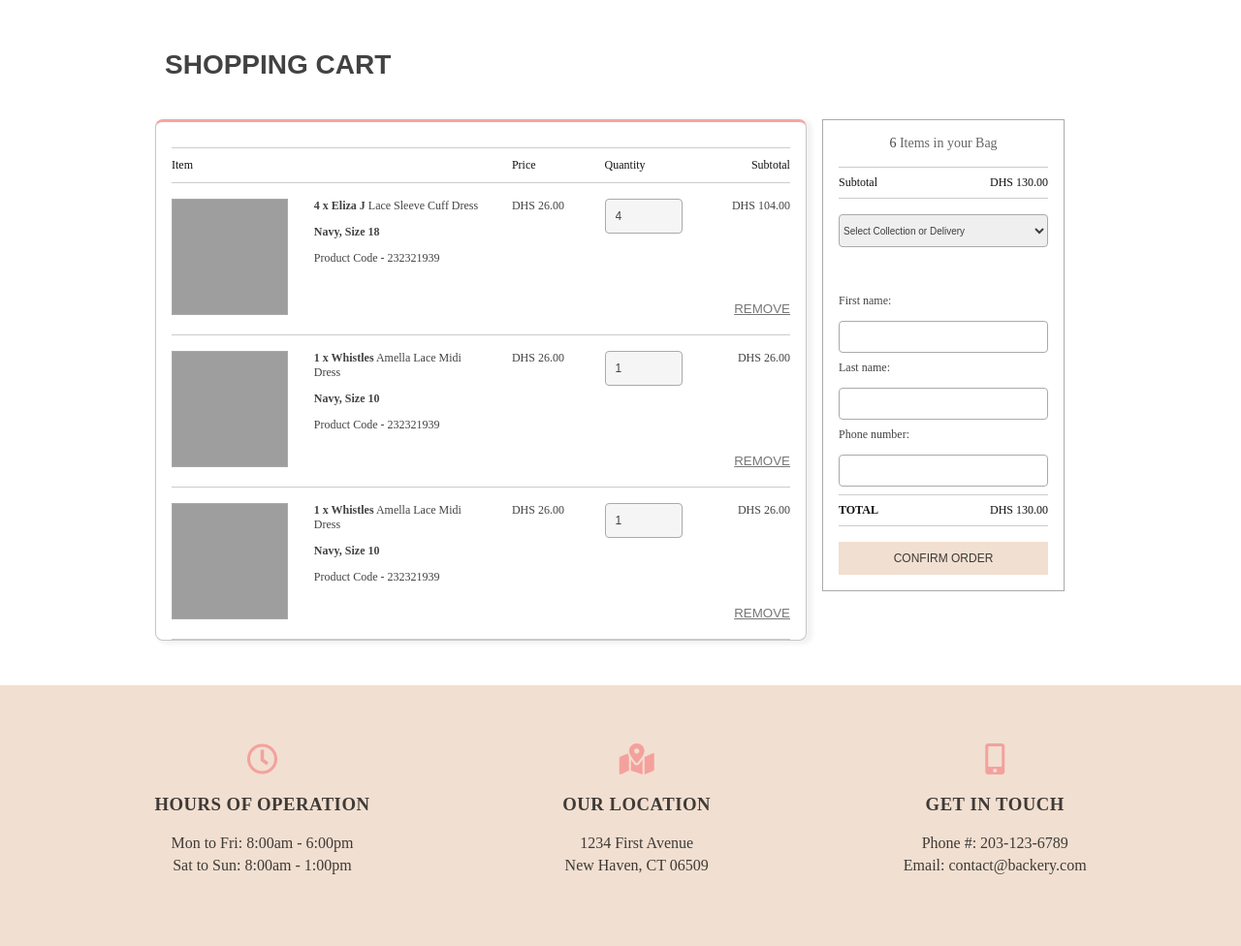
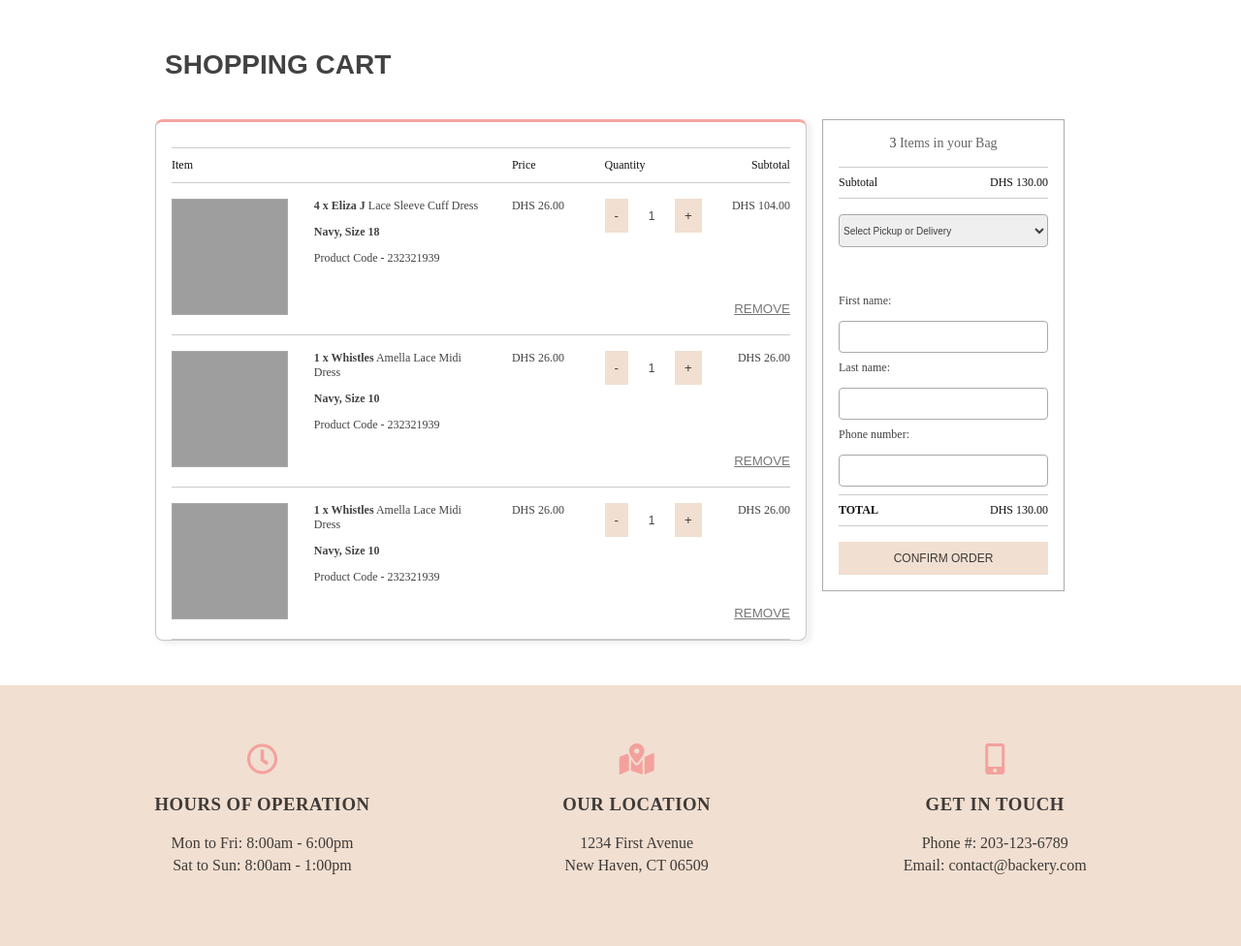
Before and after one commit to ImanIra0ui/Bakery-Web-Application, a Django app: page /cart/ in a window 1280 px wide. Shown: the part 153-1129 px from the top of the page at 97% size. Run offline with Django 3.2, Linux system fonts and the light colour scheme; some libraries are stand-ins or nearby versions; grey boxes are pictures that could not be loaded.

Commit message:
cart buttons

```diff
--- a/nebs/main/static/shopping.css
+++ b/nebs/main/static/shopping.css
@@ -58,6 +58,16 @@ h1 {
     border-top-width: 3px;
 }
 
+.quantity {
+  display: flex;
+  flex-direction: row;
+}
+
+.buttonadd{
+  background-color: #f1dfd1;
+  cursor:pointer;
+  padding: 10px;
+}
 
 input,
 button {
@@ -231,12 +242,12 @@ li.subtotal:before {
 }
 
 .quantity-field {
-  background-color: whitesmoke;
-  border: 1px solid #aaa;
+  background-color: white;
   border-radius: 4px;
   font-size: 0.75rem;
   padding: 10px;
-  width: 5rem;
+  width: 3rem;
+  text-align: center;
 }
 
 aside {
--- a/nebs/main/static/style.css
+++ b/nebs/main/static/style.css
@@ -11,7 +11,9 @@ html{
     background-color: #f1dfd1;
 }
 
-
+.buttonadd {
+    position: right;
+}
 .top-bar{
     padding: 20px 15px;
     width: 100%;
--- a/nebs/main/templates/main/shoppingcart.html
+++ b/nebs/main/templates/main/shoppingcart.html
@@ -60,7 +60,13 @@
         </div>
         <div class="price">26.00</div>
         <div class="quantity">
-          <input type="number" value="4" min="1" class="quantity-field">
+          <button class="buttonadd" id="subMe1">
+            -
+          </button>
+          <input type="number" id="hiddenVal1" value="1" min="1" class="quantity-field">
+          <button class="buttonadd" id="addMe1">
+            +
+          </button>
         </div>
         <div class="subtotal">104.00</div>
         <div class="remove">
@@ -80,7 +86,13 @@
         </div>
         <div class="price">26.00</div>
         <div class="quantity">
-          <input type="number" value="1" min="1" class="quantity-field">
+          <button class="buttonadd" id="subMe2">
+            -
+          </button>
+          <input type="number" id="hiddenVal2" value="1" min="1" class="quantity-field">
+          <button class="buttonadd" id="addMe2">
+            +
+          </button>
         </div>
         <div class="subtotal">26.00</div>
         <div class="remove">
@@ -100,7 +112,13 @@
         </div>
         <div class="price">26.00</div>
         <div class="quantity">
-          <input type="number" value="1" min="1" class="quantity-field">
+          <button class="buttonadd" id="subMe">
+            -
+          </button>
+          <input type="number" id="hiddenVal" value="1" min="1" class="quantity-field" id="field">
+          <button class="buttonadd" id="addMe">
+            +
+          </button>
         </div>
         <div class="subtotal">26.00</div>
         <div class="remove">
@@ -116,20 +134,20 @@
           <div class="subtotal-value final-value" id="basket-subtotal">130.00</div>
         </div>
         <div class="summary-delivery">
-          <select name="delivery-collection" class="summary-delivery-selection">
-              <option value="0" selected="selected">Select Collection or Delivery</option>
-             <option value="collection">Collection</option>
+          <select id="myselect" name="delivery-collection" class="summary-delivery-selection">
+              <option value="0" selected="selected">Select Pickup or Delivery</option>
+             <option value="collection">Pickup</option>
              <option value="delivery">Delivery</option>
           </select>
         </div>
         <div class="client-info">
             <form>
                 <label for="fname">First name:</label>
-                <input type="text" id="fname" name="fname"><br><br>
+                <input type="text" id="fname" name="fname" required><br><br>
                 <label for="lname">Last name:</label>
-                <input type="text" id="lname" name="lname"><br><br>
+                <input type="text" id="lname" name="lname" required><br><br>
                 <label for="number">Phone number:</label>
-                <input type="text" id="number" name="number"><br><br>
+                <input type="text" id="number" name="number" required><br><br>
                 <div class="summary-total">
                     <div class="total-title">Total</div>
                     <div class="total-value final-value" id="basket-total">130.00</div>
```
Also changed, not shown: other parts of nebs/main/static/shopping.css (+8 -1 lines), nebs/main/static/shop.js (+63 -2 lines), nebs/db.sqlite3.
